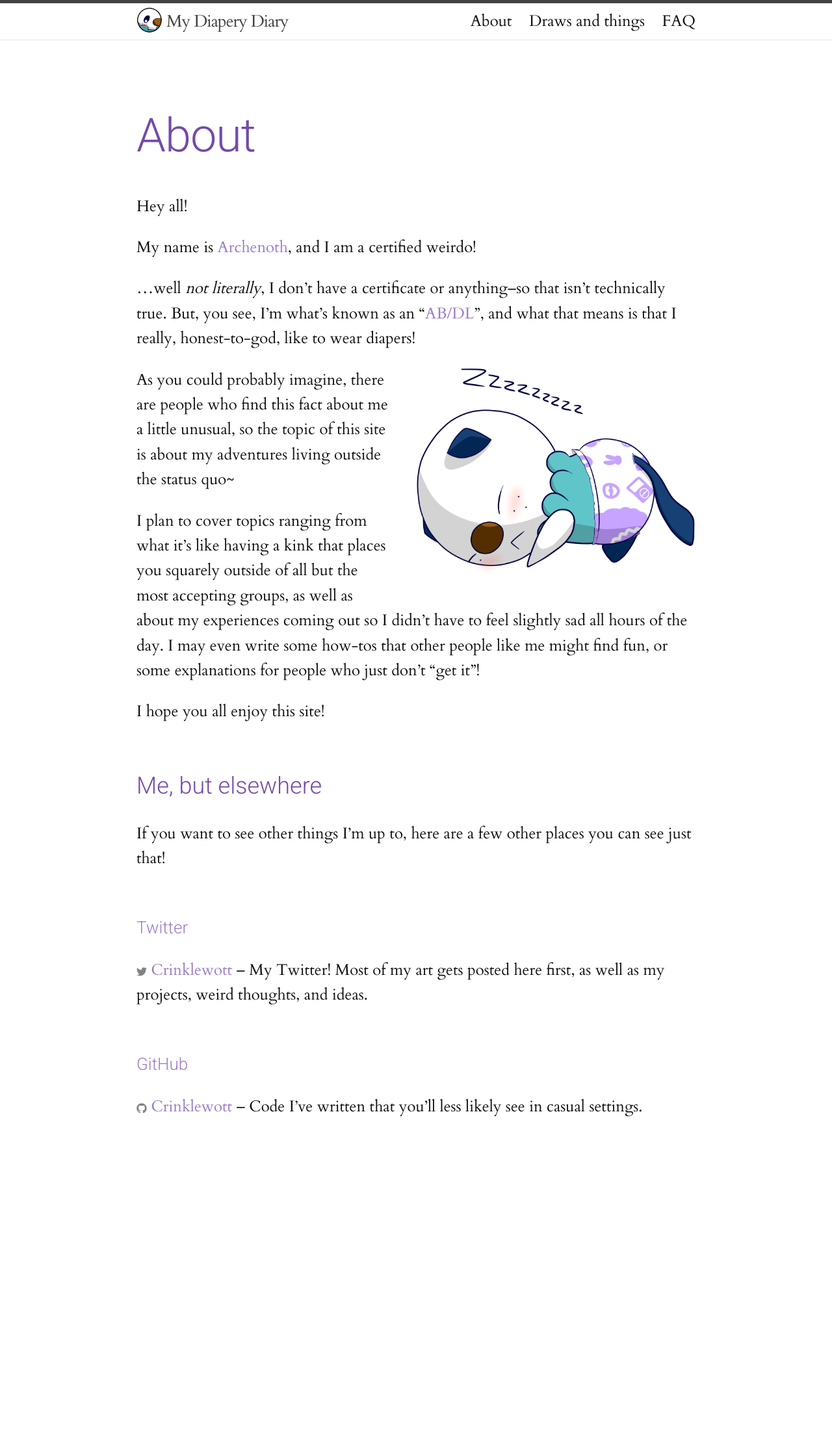
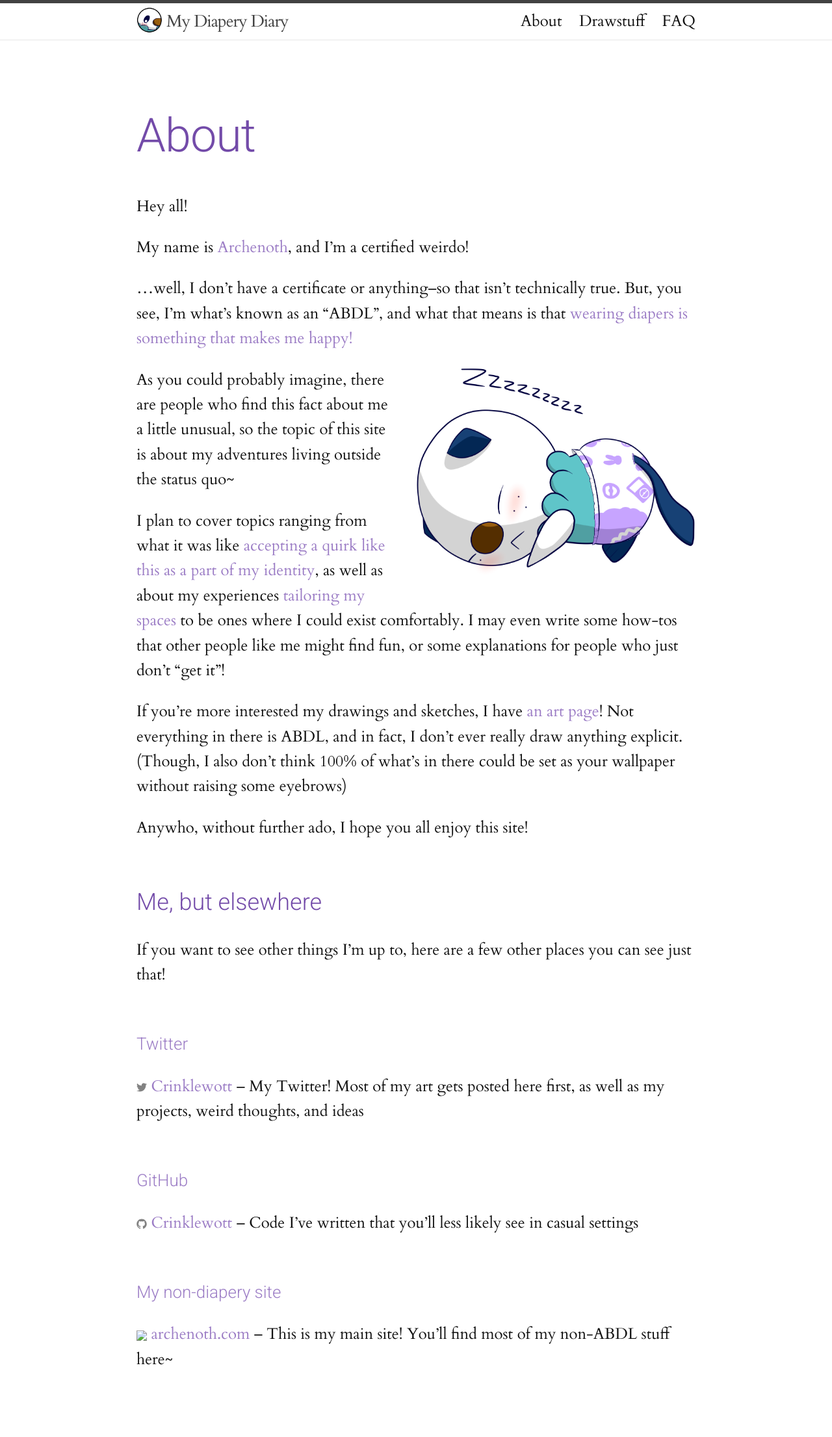
Before and after one commit to Crinklewott/diape.red, a Jekyll site: the page built from about.md, in a window 1280 px wide. Shown: the whole page at 65% size. Built offline with Jekyll 4.4.1, drawn with Linux system fonts in a browser that asks for light colours; before the commit the page ends 1822 px from its top, so only the background shows below that.

Commit message:
Add links to my main site, art things, and the FAQ more in about.md
I also tweaked some wording a little bit more and removed trailing
slashes from page permalinks since those look weird with hashes

```diff
--- a/about.md
+++ b/about.md
@@ -1,14 +1,14 @@
 ---
 layout: page
 title: About
-permalink: /about/
+permalink: /about
 ---
 
 Hey all!
 
-My name is [Archenoth](//archenoth.com/about), and I am a certified weirdo!
+My name is [Archenoth](//archenoth.com/about), and I'm a certified weirdo!
 
-...well *not literally*, I don't have a certificate or anything--so that isn't technically true. But, you see, I'm what's known as an "[AB/DL](/faq#wait-do-you-actually-like-wearing-diapers)", and what that means is that I really, honest-to-god, like to wear diapers!
+...well, I don't have a certificate or anything--so that isn't technically true. But, you see, I'm what's known as an "ABDL", and what that means is that [wearing diapers is something that makes me happy!](/faq#wait-do-you-actually-like-wearing-diapers)
 
 ![Sleepywott](/img/Sleepywott.png "Sleepywott!")
 <style>
@@ -20,26 +20,37 @@ My name is [Archenoth](//archenoth.com/about), and I am a certified weirdo!
       max-width: 50%;
     }
   }
+
+  img[alt='the favicon for archenoth.com']{
+    display: inline-block;
+    width: 16px;
+    height: 16px;
+  }
 </style>
 
 As you could probably imagine, there are people who find this fact about me a little unusual, so the topic of this site is about my adventures living outside the status quo~
 
-I plan to cover topics ranging from what it's like having a kink that places you squarely outside of all but the most accepting groups, as well as about my experiences coming out so I didn't have to feel slightly sad all hours of the day. I may even write some how-tos that other people like me might find fun, or some explanations for people who just don't "get it"!
+I plan to cover topics ranging from what it was like [accepting a quirk like this as a part of my identity](/faq#are-you-ashamed-of-your-diaper-wearing), as well as about my experiences [tailoring my spaces](/faq#how-do-you-deal-with-telling-people-about-your-quirks) to be ones where I could exist comfortably. I may even write some how-tos that other people like me might find fun, or some explanations for people who just don't "get it"!
 
-I hope you all enjoy this site!
+If you're more interested my drawings and sketches, I have [an art page](/diapart)! Not everything in there is ABDL, and in fact, I don't ever really draw anything explicit. (Though, I also don't think 100% of what's in there could be set as your wallpaper without raising some eyebrows)
+
+Anywho, without further ado, I hope you all enjoy this site!
 
 # Me, but elsewhere
 If you want to see other things I'm up to, here are a few other places you can see just that!
 
 {% if site.twitter_username %}
 ### [Twitter](https://twitter.com/{{site.twitter_username}})
-  {% include icon-twitter.html username=site.twitter_username %} -- My
-  Twitter! Most of my art gets posted here first, as well as my
-  projects, weird thoughts, and ideas.
+  {% include icon-twitter.html username=site.twitter_username %} --
+  My Twitter! Most of my art gets posted here first, as well as my projects, weird thoughts, and ideas
 {% endif %}
 
 {% if site.github_username %}
 ### [GitHub](https://github.com/{{site.github_username}})
-  {% include icon-github.html username=site.github_username %} -- Code
-  I've written that you'll less likely see in casual settings.
+  {% include icon-github.html username=site.github_username %} --
+  Code I've written that you'll less likely see in casual settings
 {% endif %}
+
+### [My non-diapery site](//archenoth.com)
+![the favicon for archenoth.com](//archenoth.com/favicon.ico "My main site!") [archenoth.com](//archenoth.com) --
+This is my main site! You'll find most of my non-ABDL stuff here~
--- a/diapart.md
+++ b/diapart.md
@@ -1,7 +1,7 @@
 ---
 layout: page
-title: Draws and things
-permalink: /diapart/
+title: Drawstuff
+permalink: /diapart
 ---
 
 <a class="twitter-timeline" href="https://twitter.com/Archenoth/timelines/910964654477762560?ref_src=twsrc%5Etfw">Some things I've drawn~</a>
```
Also changed, not shown: faq.md (+1 -1 lines).
